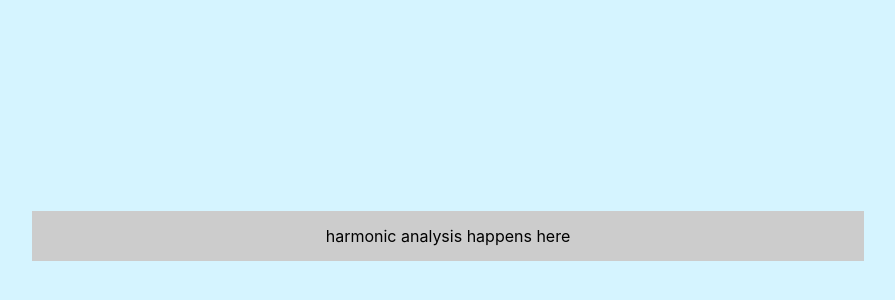
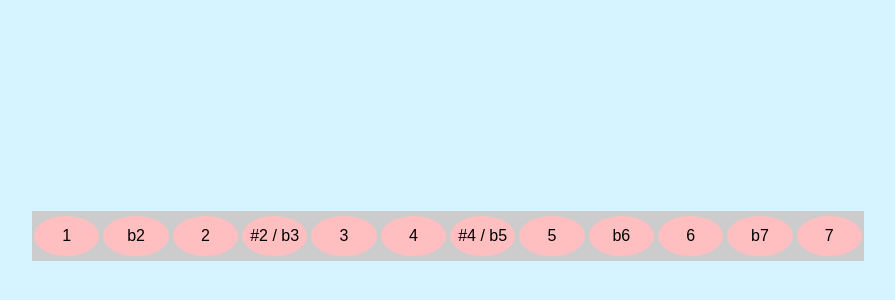
Before and after one commit to Atesman/HarmonicAnalysisWebsite, a React (Create React App) app in the folder client/: page / in a window 1280 px wide. Shown: the part 164-464 px from the top of the page, without its empty margins (192-1087 px from the left). Built offline with nearby package versions, Linux system fonts and the light colour scheme.

Commit message:
Added initial note selector buttons

```diff
--- a/client/src/components/NoteSelector.js
+++ b/client/src/components/NoteSelector.js
@@ -7,7 +7,42 @@ const NoteSelector = () => {
 	return (
 
 		<div className="note-selector">
-			harmonic analysis happens here
+			<button>
+                1
+            </button>
+            <button>
+                b2
+            </button>
+            <button>
+                2
+            </button>
+            <button>
+                #2 / b3
+            </button>
+            <button>
+                3
+            </button>
+            <button>
+                4
+            </button>
+            <button>
+                #4 / b5
+            </button>
+            <button>
+                5
+            </button>
+            <button>
+                b6
+            </button>
+            <button>
+                6
+            </button>
+            <button>
+                b7
+            </button>
+            <button>
+                7
+            </button>
 		</div>
 	);
 }
--- a/client/src/styles/NoteSelector.css
+++ b/client/src/styles/NoteSelector.css
@@ -1,3 +1,15 @@
+
+button {
+  width: 70px;
+  height: 40px;
+  margin: 2px;
+  font-size: 16px;
+  color: black;
+  background-color: #ffbfc1;
+  border: none;
+  cursor: pointer;
+  border-radius: 50%;
+}
 
 .note-selector {
   height: 50px;
@@ -7,5 +19,5 @@
   display: flex;
   justify-content: center;
   align-items: center;
-  background-color: #ccc
+  background-color: #ccc;
 }
```
